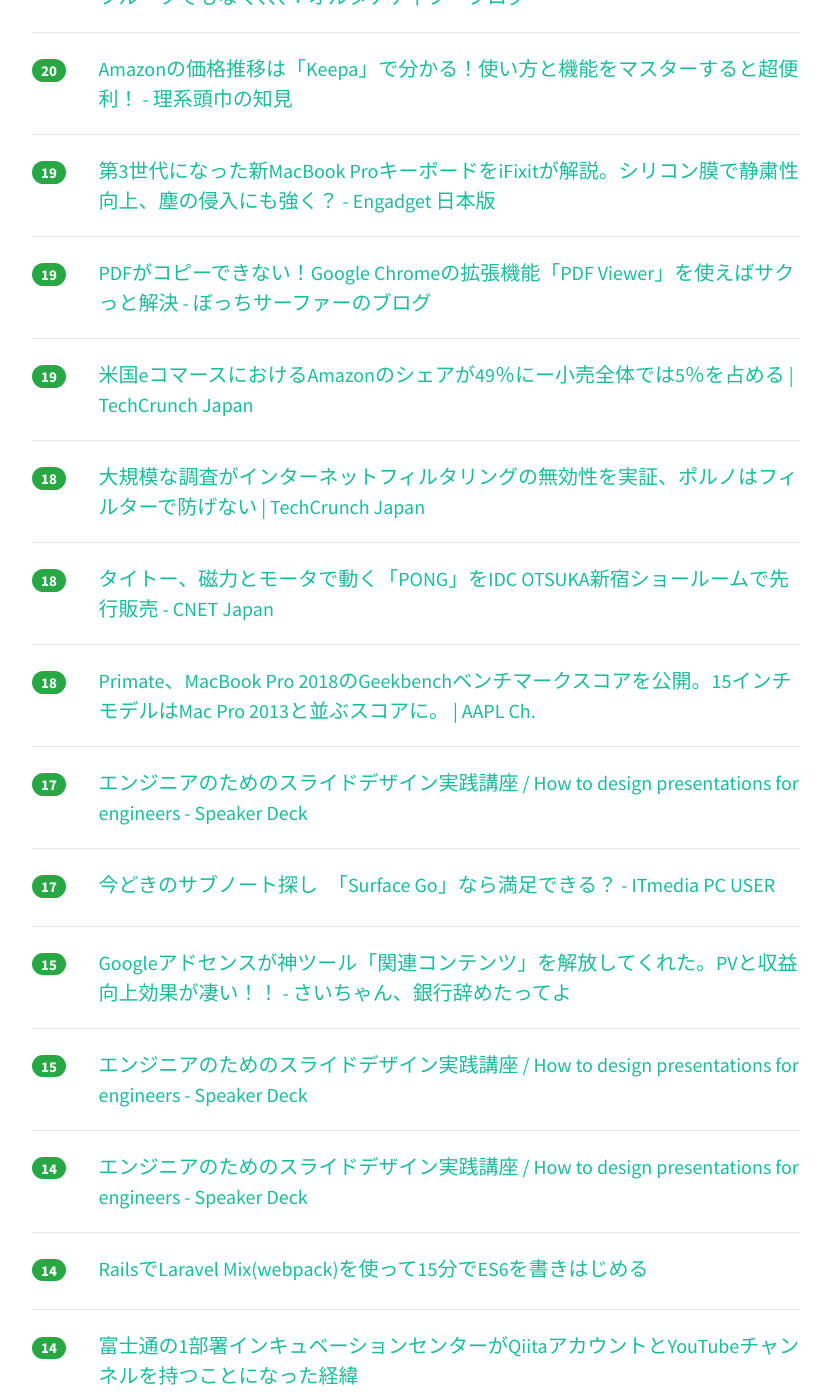
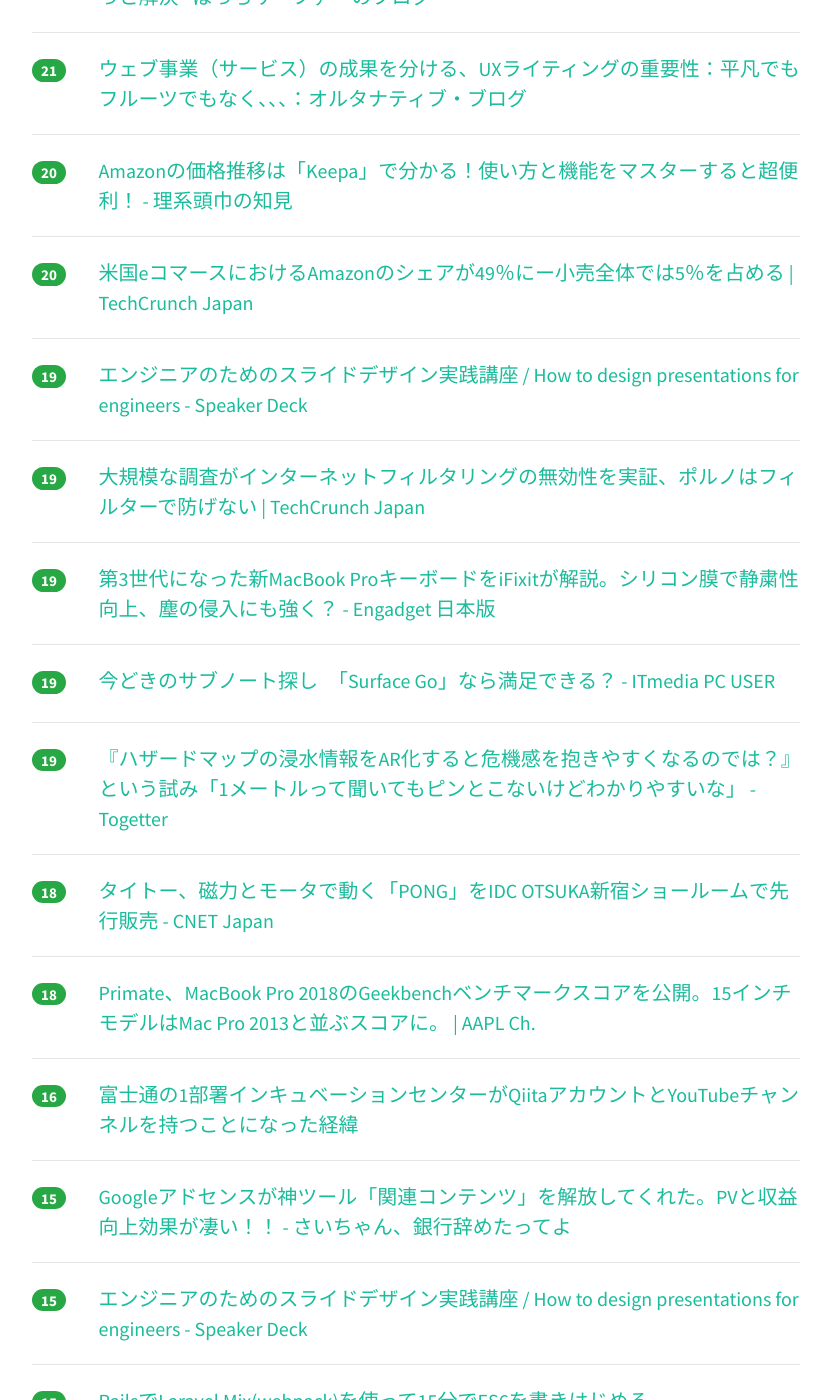
Before and after one commit to yatta47/hatena-matome-site, a Jekyll site: the page built from _posts/2018-07-15-hatena.md, in a window 1280 px wide and 1400 px high, scrolled down 1809 px. Shown: the whole window, without its empty margins (224-1054 px from the left). Built offline with Jekyll 4.4.1, drawn with Linux system fonts in a browser that asks for light colours; nearby versions of some CDN libraries; some of the changed text lies outside the part shown.

Commit message:
Updated 2018-07-15

```diff
--- a/_posts/2018-07-15-hatena.md
+++ b/_posts/2018-07-15-hatena.md
@@ -1,49 +1,54 @@
 ---
 layout: post
 title:  "2018-07-15 はてぶIT"
-date:   2018-07-15 20:01:12
+date:   2018-07-15 21:02:22
 tags: [it-hotentry]
 ---
-55 件のデータあり
+60 件のデータあり
 
 <hr><div class="row">
-<div class="col-1"><span class="badge badge-pill badge-success h2">254</span></div>
+<div class="col-1"><span class="badge badge-pill badge-success h2">274</span></div>
 <div class="col-11"><a href='http://www.itmedia.co.jp/news/articles/1807/15/news004.html' target='_blank'>「エモい」は「外来語形容詞四天王」になれるか？　日本語研究者の熱視線 - ITmedia NEWS</a></div>
 </div>
 <hr>
 <div class="row">
-<div class="col-1"><span class="badge badge-pill badge-success h2">253</span></div>
+<div class="col-1"><span class="badge badge-pill badge-success h2">271</span></div>
 <div class="col-11"><a href='https://iphone-mania.jp/news-218851/' target='_blank'>ナショナル・ジオグラフィックが選んだ美しすぎる写真、壁紙用に無料公開 - iPhone Mania</a></div>
 </div>
 <hr>
 <div class="row">
-<div class="col-1"><span class="badge badge-pill badge-success h2">188</span></div>
+<div class="col-1"><span class="badge badge-pill badge-success h2">193</span></div>
 <div class="col-11"><a href='https://iktakahiro.hatenablog.com/entry/2018/07/12/192213' target='_blank'>スクラム向けプロジェクトマネジメントツールを比較した結果 Zube.io を推してみる - Witch on the Other Shore</a></div>
 </div>
 <hr>
 <div class="row">
-<div class="col-1"><span class="badge badge-pill badge-success h2">153</span></div>
+<div class="col-1"><span class="badge badge-pill badge-success h2">164</span></div>
 <div class="col-11"><a href='https://lifehacking.jp/2018/07/ux-writing/' target='_blank'>ユーザーを導く言葉をデザインする「UXライティング」という考え方 | Lifehacking.jp</a></div>
 </div>
 <hr>
 <div class="row">
-<div class="col-1"><span class="badge badge-pill badge-success h2">87</span></div>
+<div class="col-1"><span class="badge badge-pill badge-success h2">96</span></div>
 <div class="col-11"><a href='http://karapaia.com/archives/52262263.html' target='_blank'>犯罪を犯す前に危険人物を発見し、人相から政治思想・性的傾向・知能指数まで検出できるAI搭載防犯カメラ : カラパイア</a></div>
 </div>
 <hr>
 <div class="row">
-<div class="col-1"><span class="badge badge-pill badge-success h2">38</span></div>
+<div class="col-1"><span class="badge badge-pill badge-success h2">40</span></div>
+<div class="col-11"><a href='https://qiita.com/akatsukaha/items/8205d731d40bf694ce9c' target='_blank'>Data Scientist Cheat Sheets</a></div>
+</div>
+<hr>
+<div class="row">
+<div class="col-1"><span class="badge badge-pill badge-success h2">39</span></div>
 <div class="col-11"><a href='https://gigazine.net/news/20180714-markdown-new-tab/' target='_blank'>Markdownをブラウザ上で書けてしまうChrome用アドオン「Markdown New Tab」を使ってみた - GIGAZINE</a></div>
 </div>
 <hr>
 <div class="row">
-<div class="col-1"><span class="badge badge-pill badge-success h2">35</span></div>
-<div class="col-11"><a href='https://qiita.com/akatsukaha/items/8205d731d40bf694ce9c' target='_blank'>Data Scientist Cheat Sheets</a></div>
+<div class="col-1"><span class="badge badge-pill badge-success h2">36</span></div>
+<div class="col-11"><a href='https://github.com/aozorabunko/aozorabunko' target='_blank'>aozorabunko/aozorabunko · GitHub</a></div>
 </div>
 <hr>
 <div class="row">
-<div class="col-1"><span class="badge badge-pill badge-success h2">33</span></div>
-<div class="col-11"><a href='https://github.com/aozorabunko/aozorabunko' target='_blank'>aozorabunko/aozorabunko · GitHub</a></div>
+<div class="col-1"><span class="badge badge-pill badge-success h2">35</span></div>
+<div class="col-11"><a href='https://speakerdeck.com/giginet/she-hui-desheng-kican-rutamefalsegit' target='_blank'>社会で生き残るためのgit - Speaker Deck</a></div>
 </div>
 <hr>
 <div class="row">
@@ -52,13 +57,13 @@ tags: [it-hotentry]
 </div>
 <hr>
 <div class="row">
-<div class="col-1"><span class="badge badge-pill badge-success h2">30</span></div>
-<div class="col-11"><a href='https://speakerdeck.com/giginet/she-hui-desheng-kican-rutamefalsegit' target='_blank'>社会で生き残るためのgit - Speaker Deck</a></div>
+<div class="col-1"><span class="badge badge-pill badge-success h2">32</span></div>
+<div class="col-11"><a href='https://poupe.hatenadiary.jp/entry/2018/07/14/%E8%AA%A4%E8%A7%A3%E3%81%A0%E3%82%89%E3%81%91%E3%81%AE%E4%BA%BA%E5%B7%A5%E7%9F%A5%E8%83%BD%E6%84%9F%E6%83%B3' target='_blank'>誤解だらけの人工知能感想 - 働くダラ母</a></div>
 </div>
 <hr>
 <div class="row">
-<div class="col-1"><span class="badge badge-pill badge-success h2">29</span></div>
-<div class="col-11"><a href='https://poupe.hatenadiary.jp/entry/2018/07/14/%E8%AA%A4%E8%A7%A3%E3%81%A0%E3%82%89%E3%81%91%E3%81%AE%E4%BA%BA%E5%B7%A5%E7%9F%A5%E8%83%BD%E6%84%9F%E6%83%B3' target='_blank'>誤解だらけの人工知能感想 - 働くダラ母</a></div>
+<div class="col-1"><span class="badge badge-pill badge-success h2">30</span></div>
+<div class="col-11"><a href='https://www.slideshare.net/keitakawamoto/web-130213' target='_blank'>非デザイナー向けWebデザインテクニック 13.02.13</a></div>
 </div>
 <hr>
 <div class="row">
@@ -72,17 +77,17 @@ tags: [it-hotentry]
 </div>
 <hr>
 <div class="row">
-<div class="col-1"><span class="badge badge-pill badge-success h2">25</span></div>
-<div class="col-11"><a href='https://www.slideshare.net/keitakawamoto/web-130213' target='_blank'>非デザイナー向けWebデザインテクニック 13.02.13</a></div>
-</div>
-<hr>
-<div class="row">
-<div class="col-1"><span class="badge badge-pill badge-success h2">22</span></div>
+<div class="col-1"><span class="badge badge-pill badge-success h2">23</span></div>
 <div class="col-11"><a href='http://www.atmarkit.co.jp/ait/articles/1807/13/news016.html' target='_blank'>アプリ開発者とインフラ技術者間のSRE的なコミュニケーション改善に役立つインフラ基盤とは (1/3)：SREの考え方で“運用”を変えるインフラ基盤 大解剖（3） - ＠IT</a></div>
 </div>
 <hr>
 <div class="row">
-<div class="col-1"><span class="badge badge-pill badge-success h2">20</span></div>
+<div class="col-1"><span class="badge badge-pill badge-success h2">23</span></div>
+<div class="col-11"><a href='http://www.lonely-surfer.com/entry/pdf_viewer_chrome_extension' target='_blank'>PDFがコピーできない！Google Chromeの拡張機能「PDF Viewer」を使えばサクっと解決 - ぼっちサーファーのブログ</a></div>
+</div>
+<hr>
+<div class="row">
+<div class="col-1"><span class="badge badge-pill badge-success h2">21</span></div>
 <div class="col-11"><a href='http://blogs.itmedia.co.jp/yasusasaki/2018/07/all-turtles.html' target='_blank'>ウェブ事業（サービス）の成果を分ける、UXライティングの重要性：平凡でもフルーツでもなく、、、：オルタナティブ・ブログ</a></div>
 </div>
 <hr>
@@ -92,23 +97,33 @@ tags: [it-hotentry]
 </div>
 <hr>
 <div class="row">
+<div class="col-1"><span class="badge badge-pill badge-success h2">20</span></div>
+<div class="col-11"><a href='https://jp.techcrunch.com/2018/07/15/2018-07-13-amazons-share-of-the-us-e-commerce-market-is-now-49-or-5-of-all-retail-spend/' target='_blank'>米国eコマースにおけるAmazonのシェアが49％にー小売全体では5％を占める | TechCrunch Japan</a></div>
+</div>
+<hr>
+<div class="row">
+<div class="col-1"><span class="badge badge-pill badge-success h2">19</span></div>
+<div class="col-11"><a href='https://speakerdeck.com/ken_c_lo/how-to-design-presentations-for-engineers?slide=22' target='_blank'>エンジニアのためのスライドデザイン実践講座 / How to design presentations for engineers - Speaker Deck</a></div>
+</div>
+<hr>
+<div class="row">
+<div class="col-1"><span class="badge badge-pill badge-success h2">19</span></div>
+<div class="col-11"><a href='https://jp.techcrunch.com/2018/07/14/2018-07-13-researchers-find-that-filters-dont-prevent-porn/' target='_blank'>大規模な調査がインターネットフィルタリングの無効性を実証、ポルノはフィルターで防げない | TechCrunch Japan</a></div>
+</div>
+<hr>
+<div class="row">
 <div class="col-1"><span class="badge badge-pill badge-success h2">19</span></div>
 <div class="col-11"><a href='https://japanese.engadget.com/2018/07/14/3-macbook-pro-ifixit/' target='_blank'>第3世代になった新MacBook ProキーボードをiFixitが解説。シリコン膜で静粛性向上、塵の侵入にも強く？ - Engadget 日本版</a></div>
 </div>
 <hr>
 <div class="row">
 <div class="col-1"><span class="badge badge-pill badge-success h2">19</span></div>
-<div class="col-11"><a href='http://www.lonely-surfer.com/entry/pdf_viewer_chrome_extension' target='_blank'>PDFがコピーできない！Google Chromeの拡張機能「PDF Viewer」を使えばサクっと解決 - ぼっちサーファーのブログ</a></div>
+<div class="col-11"><a href='http://www.itmedia.co.jp/pcuser/articles/1807/15/news015.html' target='_blank'>今どきのサブノート探し　「Surface Go」なら満足できる？ - ITmedia PC USER</a></div>
 </div>
 <hr>
 <div class="row">
 <div class="col-1"><span class="badge badge-pill badge-success h2">19</span></div>
-<div class="col-11"><a href='https://jp.techcrunch.com/2018/07/15/2018-07-13-amazons-share-of-the-us-e-commerce-market-is-now-49-or-5-of-all-retail-spend/' target='_blank'>米国eコマースにおけるAmazonのシェアが49％にー小売全体では5％を占める | TechCrunch Japan</a></div>
-</div>
-<hr>
-<div class="row">
-<div class="col-1"><span class="badge badge-pill badge-success h2">18</span></div>
-<div class="col-11"><a href='https://jp.techcrunch.com/2018/07/14/2018-07-13-researchers-find-that-filters-dont-prevent-porn/' target='_blank'>大規模な調査がインターネットフィルタリングの無効性を実証、ポルノはフィルターで防げない | TechCrunch Japan</a></div>
+<div class="col-11"><a href='https://togetter.com/li/1247021' target='_blank'>『ハザードマップの浸水情報をAR化すると危機感を抱きやすくなるのでは？』という試み「1メートルって聞いてもピンとこないけどわかりやすいな」 - Togetter</a></div>
 </div>
 <hr>
 <div class="row">
@@ -122,13 +137,8 @@ tags: [it-hotentry]
 </div>
 <hr>
 <div class="row">
-<div class="col-1"><span class="badge badge-pill badge-success h2">17</span></div>
-<div class="col-11"><a href='https://speakerdeck.com/ken_c_lo/how-to-design-presentations-for-engineers?slide=22' target='_blank'>エンジニアのためのスライドデザイン実践講座 / How to design presentations for engineers - Speaker Deck</a></div>
-</div>
-<hr>
-<div class="row">
-<div class="col-1"><span class="badge badge-pill badge-success h2">17</span></div>
-<div class="col-11"><a href='http://www.itmedia.co.jp/pcuser/articles/1807/15/news015.html' target='_blank'>今どきのサブノート探し　「Surface Go」なら満足できる？ - ITmedia PC USER</a></div>
+<div class="col-1"><span class="badge badge-pill badge-success h2">16</span></div>
+<div class="col-11"><a href='https://qiita.com/Fujitsu_IncubationCenter/items/241571dc04dabd739b73' target='_blank'>富士通の1部署インキュベーションセンターがQiitaアカウントとYouTubeチャンネルを持つことになった経緯</a></div>
 </div>
 <hr>
 <div class="row">
@@ -142,23 +152,18 @@ tags: [it-hotentry]
 </div>
 <hr>
 <div class="row">
-<div class="col-1"><span class="badge badge-pill badge-success h2">14</span></div>
-<div class="col-11"><a href='https://speakerdeck.com/ken_c_lo/how-to-design-presentations-for-engineers?slide=21' target='_blank'>エンジニアのためのスライドデザイン実践講座 / How to design presentations for engineers - Speaker Deck</a></div>
+<div class="col-1"><span class="badge badge-pill badge-success h2">15</span></div>
+<div class="col-11"><a href='https://qiita.com/saboyutaka/items/8efbb7778993599e52de' target='_blank'>RailsでLaravel Mix(webpack)を使って15分でES6を書きはじめる</a></div>
+</div>
+<hr>
+<div class="row">
+<div class="col-1"><span class="badge badge-pill badge-success h2">15</span></div>
+<div class="col-11"><a href='https://qiita.com/issy_s16/items/964dd9430fe29710013b' target='_blank'>ConoHa用コマンドラインツール(CLI)を公開したよ！</a></div>
 </div>
 <hr>
 <div class="row">
 <div class="col-1"><span class="badge badge-pill badge-success h2">14</span></div>
-<div class="col-11"><a href='https://qiita.com/saboyutaka/items/8efbb7778993599e52de' target='_blank'>RailsでLaravel Mix(webpack)を使って15分でES6を書きはじめる</a></div>
-</div>
-<hr>
-<div class="row">
-<div class="col-1"><span class="badge badge-pill badge-success h2">14</span></div>
-<div class="col-11"><a href='https://qiita.com/Fujitsu_IncubationCenter/items/241571dc04dabd739b73' target='_blank'>富士通の1部署インキュベーションセンターがQiitaアカウントとYouTubeチャンネルを持つことになった経緯</a></div>
-</div>
-<hr>
-<div class="row">
-<div class="col-1"><span class="badge badge-pill badge-success h2">14</span></div>
-<div class="col-11"><a href='https://togetter.com/li/1247021' target='_blank'>『ハザードマップの浸水情報をAR化すると危機感を抱きやすくなるのでは？』という試み「1メートルって聞いてもピンとこないけどわかりやすいな」 - Togetter</a></div>
+<div class="col-11"><a href='https://speakerdeck.com/ken_c_lo/how-to-design-presentations-for-engineers?slide=21' target='_blank'>エンジニアのためのスライドデザイン実践講座 / How to design presentations for engineers - Speaker Deck</a></div>
 </div>
 <hr>
 <div class="row">
@@ -168,7 +173,7 @@ tags: [it-hotentry]
 <hr>
 <div class="row">
 <div class="col-1"><span class="badge badge-pill badge-success h2">12</span></div>
-<div class="col-11"><a href='https://qiita.com/issy_s16/items/964dd9430fe29710013b' target='_blank'>ConoHa用コマンドラインツール(CLI)を公開したよ！</a></div>
+<div class="col-11"><a href='https://qiita.com/Fujitsu_IncubationCenter/items/111223ddbe01a23f9d68' target='_blank'>「脳波でうごくVTuber」の作り方</a></div>
 </div>
 <hr>
 <div class="row">
@@ -179,6 +184,11 @@ tags: [it-hotentry]
 <div class="row">
 <div class="col-1"><span class="badge badge-pill badge-success h2">11</span></div>
 <div class="col-11"><a href='https://ift.tt/2Jor1ru' target='_blank'>誤解だらけの人工知能感想 - 働くダラ母</a></div>
+</div>
+<hr>
+<div class="row">
+<div class="col-1"><span class="badge badge-pill badge-success h2">11</span></div>
+<div class="col-11"><a href='https://wanokokoro-civileng.com/180715_jsce_nankai-trough/' target='_blank'>土木学会による南海トラフ地震被害予測の話題 | 「和の心」　〜　とある土木系技術者が綴る</a></div>
 </div>
 <hr>
 <div class="row">
@@ -193,12 +203,7 @@ tags: [it-hotentry]
 <hr>
 <div class="row">
 <div class="col-1"><span class="badge badge-pill badge-success h2">10</span></div>
-<div class="col-11"><a href='https://wanokokoro-civileng.com/180715_jsce_nankai-trough/' target='_blank'>土木学会による南海トラフ地震被害予測の話題 | 「和の心」　〜　とある土木系技術者が綴る</a></div>
-</div>
-<hr>
-<div class="row">
-<div class="col-1"><span class="badge badge-pill badge-success h2">10</span></div>
-<div class="col-11"><a href='https://qiita.com/Fujitsu_IncubationCenter/items/111223ddbe01a23f9d68' target='_blank'>「脳波でうごくVTuber」の作り方</a></div>
+<div class="col-11"><a href='https://note.mu/daikawai/n/n3e8d4ca176b2' target='_blank'>Google Analyticsをわかりやすくまとめている動画を4つ集めてみた｜Dai｜note</a></div>
 </div>
 <hr>
 <div class="row">
@@ -217,6 +222,16 @@ tags: [it-hotentry]
 </div>
 <hr>
 <div class="row">
+<div class="col-1"><span class="badge badge-pill badge-success h2">9</span></div>
+<div class="col-11"><a href='https://forbesjapan.com/articles/detail/22067' target='_blank'>Chromeブラウザが誇る鉄壁のセキュリティ「サイト分離」の威力 | Forbes JAPAN（フォーブス ジャパン）</a></div>
+</div>
+<hr>
+<div class="row">
+<div class="col-1"><span class="badge badge-pill badge-success h2">8</span></div>
+<div class="col-11"><a href='https://anond.hatelabo.jp/20180715191810' target='_blank'>はてブChromeアドオンの「0」表示やめて</a></div>
+</div>
+<hr>
+<div class="row">
 <div class="col-1"><span class="badge badge-pill badge-success h2">8</span></div>
 <div class="col-11"><a href='https://speakerdeck.com/ken_c_lo/how-to-design-presentations-for-engineers?slide=30' target='_blank'>エンジニアのためのスライドデザイン実践講座 / How to design presentations for engineers - Speaker Deck</a></div>
 </div>
@@ -227,27 +242,17 @@ tags: [it-hotentry]
 </div>
 <hr>
 <div class="row">
+<div class="col-1"><span class="badge badge-pill badge-success h2">8</span></div>
+<div class="col-11"><a href='https://speakerdeck.com/matsuoshi/mobmob' target='_blank'>モブプログラミングやってみた (PHPカンファレンス関西2018懇親会LT) #phpkansai / mobmob - Speaker Deck</a></div>
+</div>
+<hr>
+<div class="row">
 <div class="col-1"><span class="badge badge-pill badge-success h2">7</span></div>
 <div class="col-11"><a href='https://speakerdeck.com/ken_c_lo/how-to-design-presentations-for-engineers?slide=27' target='_blank'>エンジニアのためのスライドデザイン実践講座 / How to design presentations for engineers - Speaker Deck</a></div>
 </div>
 <hr>
 <div class="row">
 <div class="col-1"><span class="badge badge-pill badge-success h2">7</span></div>
-<div class="col-11"><a href='https://speakerdeck.com/matsuoshi/mobmob' target='_blank'>モブプログラミングやってみた (PHPカンファレンス関西2018懇親会LT) #phpkansai / mobmob - Speaker Deck</a></div>
-</div>
-<hr>
-<div class="row">
-<div class="col-1"><span class="badge badge-pill badge-success h2">7</span></div>
-<div class="col-11"><a href='https://forbesjapan.com/articles/detail/22067' target='_blank'>Chromeブラウザが誇る鉄壁のセキュリティ「サイト分離」の威力 | Forbes JAPAN（フォーブス ジャパン）</a></div>
-</div>
-<hr>
-<div class="row">
-<div class="col-1"><span class="badge badge-pill badge-success h2">7</span></div>
-<div class="col-11"><a href='https://note.mu/daikawai/n/n3e8d4ca176b2' target='_blank'>Google Analyticsをわかりやすくまとめている動画を4つ集めてみた｜Dai｜note</a></div>
-</div>
-<hr>
-<div class="row">
-<div class="col-1"><span class="badge badge-pill badge-success h2">6</span></div>
 <div class="col-11"><a href='https://qiita.com/shisama/items/d2b06a7a8ef28f9e216f' target='_blank'>Microを使ってReactのSSRをする</a></div>
 </div>
 <hr>
@@ -259,6 +264,11 @@ tags: [it-hotentry]
 <div class="row">
 <div class="col-1"><span class="badge badge-pill badge-success h2">6</span></div>
 <div class="col-11"><a href='https://hitorica.com/pentab-with-office/' target='_blank'>ペンタブはビジネスシーンで使えるツールなのか！？Microsoft Office 2016 で使ってみた感想 | 一人力（ひとりか）</a></div>
+</div>
+<hr>
+<div class="row">
+<div class="col-1"><span class="badge badge-pill badge-success h2">6</span></div>
+<div class="col-11"><a href='http://oscillograph.hateblo.jp/entry/2018/07/15/085100' target='_blank'>データサイエンスだらけの桃太郎 - oscillographの日記</a></div>
 </div>
 <hr>
 <div class="row">
@@ -277,7 +287,22 @@ tags: [it-hotentry]
 </div>
 <hr>
 <div class="row">
+<div class="col-1"><span class="badge badge-pill badge-success h2">5</span></div>
+<div class="col-11"><a href='https://forbesjapan.com/articles/detail/22067/1/1/1' target='_blank'>Chromeブラウザが誇る鉄壁のセキュリティ「サイト分離」の威力 | Forbes JAPAN（フォーブス ジャパン）</a></div>
+</div>
+<hr>
+<div class="row">
 <div class="col-1"><span class="badge badge-pill badge-success h2">4</span></div>
 <div class="col-11"><a href='http://natgeo.nikkeibp.co.jp/atcl/photo/18/070200175/' target='_blank'>トラベル写真賞、日本人写真家がグランプリ　写真23点 | ナショナルジオグラフィック日本版サイト</a></div>
 </div>
 <hr>
+<div class="row">
+<div class="col-1"><span class="badge badge-pill badge-success h2">4</span></div>
+<div class="col-11"><a href='https://jp.techcrunch.com/2018/07/15/2018-07-11-space-tech-has-outpaced-space-law-and-were-at-risk-of-killing-innovation/' target='_blank'>宇宙技術の進歩に追いつけない宇宙法が、イノベーションを殺そうとしている | TechCrunch Japan</a></div>
+</div>
+<hr>
+<div class="row">
+<div class="col-1"><span class="badge badge-pill badge-success h2">4</span></div>
+<div class="col-11"><a href='https://ift.tt/2NhAZNT' target='_blank'>Chromeブラウザが誇る鉄壁のセキュリティ「サイト分離」の威力 | Forbes JAPAN（フォーブス ジャパン）</a></div>
+</div>
+<hr>
```
